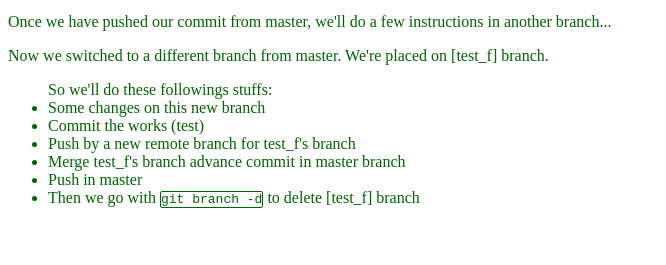
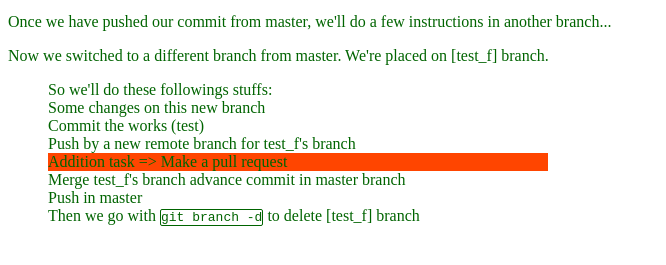
Before and after one commit to francis-siva/Git_Branch_Test, a plain HTML site: page index.html in a window 1280 px wide. Shown: the part 101-366 px from the top of the page, without its empty margins (0-666 px from the left). Drawn offline with Linux system fonts and the light colour scheme.

Commit message:
Add new task for test_f branch

```diff
--- a/index.html
+++ b/index.html
@@ -7,6 +7,14 @@
         <title>git branch -d</title>
         <style>
             * { color: darkgreen; }
+
+            li {
+                list-style-type: none;
+                display: block;
+                width: 500px;
+            }
+
+            .addition_task { background-color: orangered; }
 
             code {
                 border: solid darkgreen 1px;
@@ -25,6 +33,7 @@
             <li>Some changes on this new branch</li>
             <li>Commit the works (test)</li>
             <li>Push by a new remote branch for test_f's branch</li>
+            <li class="addition_task">Addition task => Make a pull request</li>
             <li>Merge test_f's branch advance commit in master branch</li>
             <li>Push in master</li>
             <li><source>Then we go with <code>git branch -d</code> to delete [test_f] branch</li>
```
